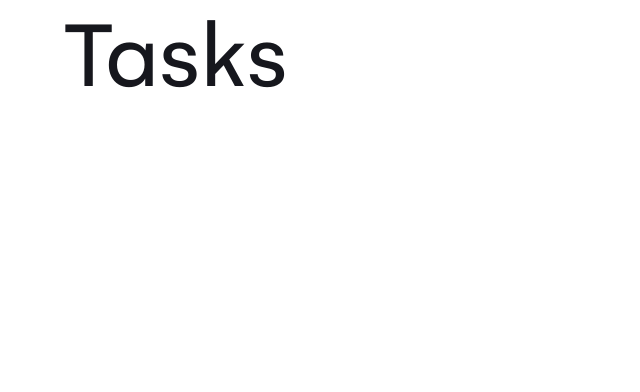
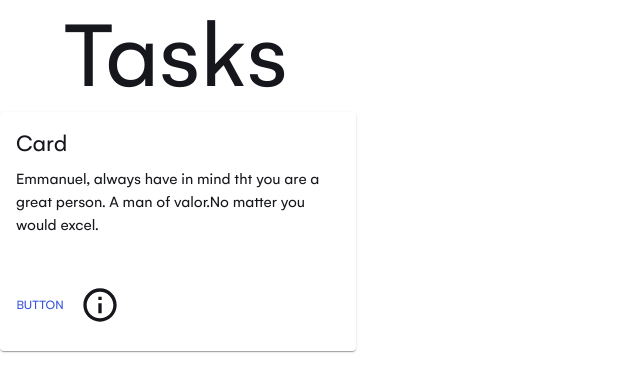
Before and after one commit to SkillBrain-com/pluto-internship, a React (Create React App) app: page / in a window 1280 px wide. Shown: the top 392 px of the page, without its empty margins (0-640 px from the left). Built offline with nearby package versions, Linux system fonts and the light colour scheme.

Commit message:
CardComponent

```diff
--- a/package.json
+++ b/package.json
@@ -5,7 +5,7 @@
   "dependencies": {
     "@emotion/react": "^11.10.4",
     "@emotion/styled": "^11.10.4",
-    "@mui/icons-material": "^5.10.3",
+    "@mui/icons-material": "^5.10.16",
     "@mui/material": "^5.10.3",
     "@testing-library/jest-dom": "^5.16.5",
     "@testing-library/react": "^13.4.0",
--- a/src/App.jsx
+++ b/src/App.jsx
@@ -1,16 +1,16 @@
 import React from "react";
-import { Routes, Route } from "react-router-dom";
-import Test from "./pages/TestPage";
 import Tasks from "./pages/Tasks";
 import "./App.css";
+import BasicCard from "./components/shared/card-component/Card-Component";
 
 function App() {
 	return (
 		<div>
-			<Routes>
-				<Route path="/" element={<Tasks />} />
-				<Route path="/test" element={<Test />} />
-			</Routes>
+
+			<body>
+				<Tasks />
+				<BasicCard />
+			</body>
 		</div>
 	);
 }
--- /dev/null
+++ b/src/components/shared/card-component/Card-Component.jsx
@@ -0,0 +1,38 @@
+import * as React from 'react';
+import Card from '@mui/material/Card';
+import CardActions from '@mui/material/CardActions';
+import CardContent from '@mui/material/CardContent';
+import Button from '@mui/material/Button';
+import Typography from '@mui/material/Typography';
+import InfoOutlinedIcon from '@mui/icons-material/InfoOutlined';
+
+
+
+export default function BasicCard() {
+  return (
+    <Card sx={{ width: 356,
+    height: 239,
+    justifyContent: "flex-start",
+    alignItems: "flex-start",
+    padding: "32"}}>
+      <CardContent>
+        <Typography variant="h5" sx={{ fontSize: 24, alignItems: "center" }} color="text.primary" gutterBottom >
+          Card
+        </Typography>
+        <Typography variant="body2" sx ={{alignItems: "center", fontSize: 16}} color="text.primary" >
+        Emmanuel, always have in mind tht you are a great person. A man of valor.No matter  you would excel.
+        </Typography>
+      </CardContent>
+      <br />
+      <CardActions>
+        <Button size="small">Button</Button>
+        <InfoOutlinedIcon sx ={{
+        width: 40,
+        height: 40,
+        left: 284,
+        top: 167,
+        }} />
+      </CardActions>
+    </Card>
+  );
+}
--- a/src/pages/TestPage.jsx
+++ b/src/pages/TestPage.jsx
@@ -2,6 +2,7 @@ import React from "react";
 import { Container, Paper, Typography } from "@mui/material";
 import { useTheme } from "@mui/material/styles";
 import Button from "../components/shared/button/Button";
+
 
 function Test() {
 	const theme = useTheme();
@@ -70,6 +71,7 @@ function Test() {
 				<Button disabled size="small" variant="contained">
 					Test
 				</Button>
+
 			</Container>
 		</div>
 	);
```
Also changed, not shown: 1 other file (tests, documents, lock files or other folders).
